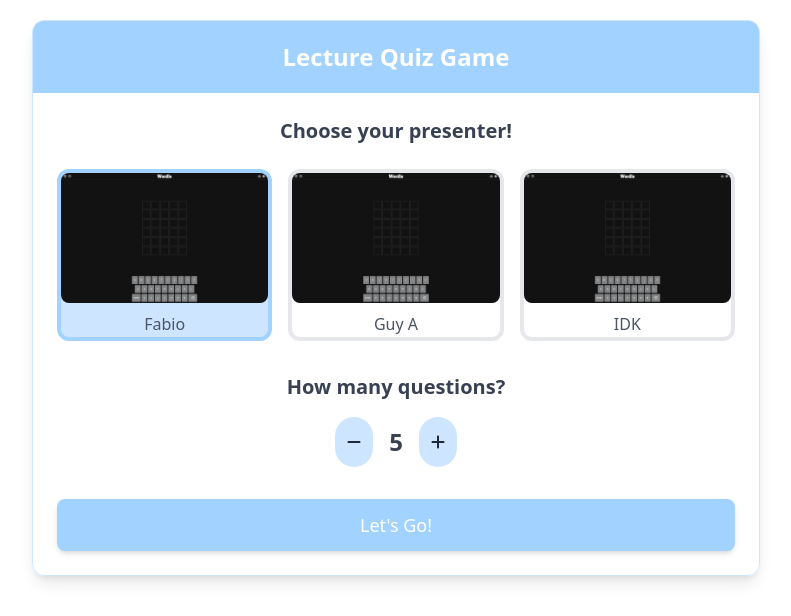
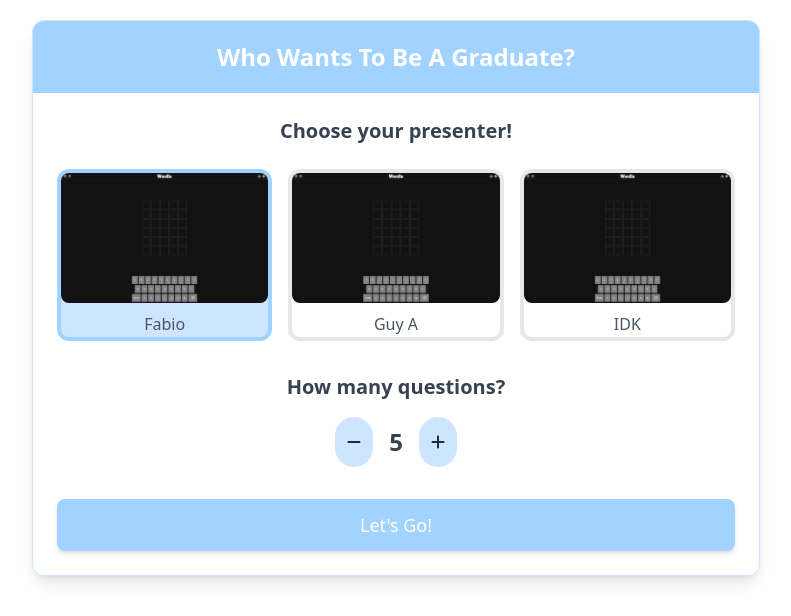
Before and after one commit to chriskersov/bath-hack-22, a Flask app: page /WhoWantsToBeAGraduate/Prepare in a window 1280 px wide. Shown: the top 616 px of the page, without its empty margins (244-1035 px from the left). Run offline with Flask 3, Linux system fonts and the light colour scheme; some libraries are stand-ins or nearby versions.

Commit message:
Name changes

```diff
--- a/templates/show.html
+++ b/templates/show.html
@@ -2,7 +2,7 @@
 <html lang="en">
 <head>
   <meta charset="UTF-8">
-  <title>Lecture Quiz Game</title>
+  <title>Who Wants To Be A Graduate?</title>
   <script src="https://cdn.tailwindcss.com"></script>
   <script>
     tailwind.config = {
@@ -23,7 +23,7 @@
 <body class="font-sans text-gray-800 max-w-3xl mx-auto p-5 leading-relaxed bg-white">
   <div class="rounded-xl shadow-lg overflow-hidden border border-baby-blue-light">
     <div class="bg-baby-blue text-white p-5 text-center relative">
-      <h1 class="m-0 text-2xl font-semibold">Lecture Quiz Game</h1>
+      <h1 class="m-0 text-2xl font-semibold">Who Wants To Be A Graduate?</h1>
       <div id="progress-container" class="bg-baby-blue-light h-2.5 w-full rounded mt-4 mb-4 overflow-hidden">
         <div id="progress-bar" class="h-full bg-baby-blue-dark transition-all duration-300 ease-in-out" style="width: 0%"></div>
       </div>
--- a/templates/start.html
+++ b/templates/start.html
@@ -2,7 +2,7 @@
 <html lang="en-UK">
 <head>
   <meta charset="UTF-8">
-  <title>PLACEHOLDER</title>
+  <title>Who Wants To Be A Graduate?</title>
   <script src="https://cdn.tailwindcss.com"></script>
   <script src="https://cdnjs.cloudflare.com/ajax/libs/font-awesome/6.4.0/js/all.min.js"></script>
   <script>
@@ -24,7 +24,7 @@
 <body class="font-sans text-gray-800 max-w-3xl mx-auto p-5 leading-relaxed bg-white">
   <div class="rounded-xl shadow-lg overflow-hidden border border-baby-blue-light">
     <div class="bg-baby-blue text-white p-5 text-center relative">
-      <h1 class="m-0 text-2xl font-semibold">Lecture Quiz Game</h1>
+      <h1 class="m-0 text-2xl font-semibold">Who Wants To Be A Graduate?</h1>
     </div>
 
     <div class="p-6">
```
